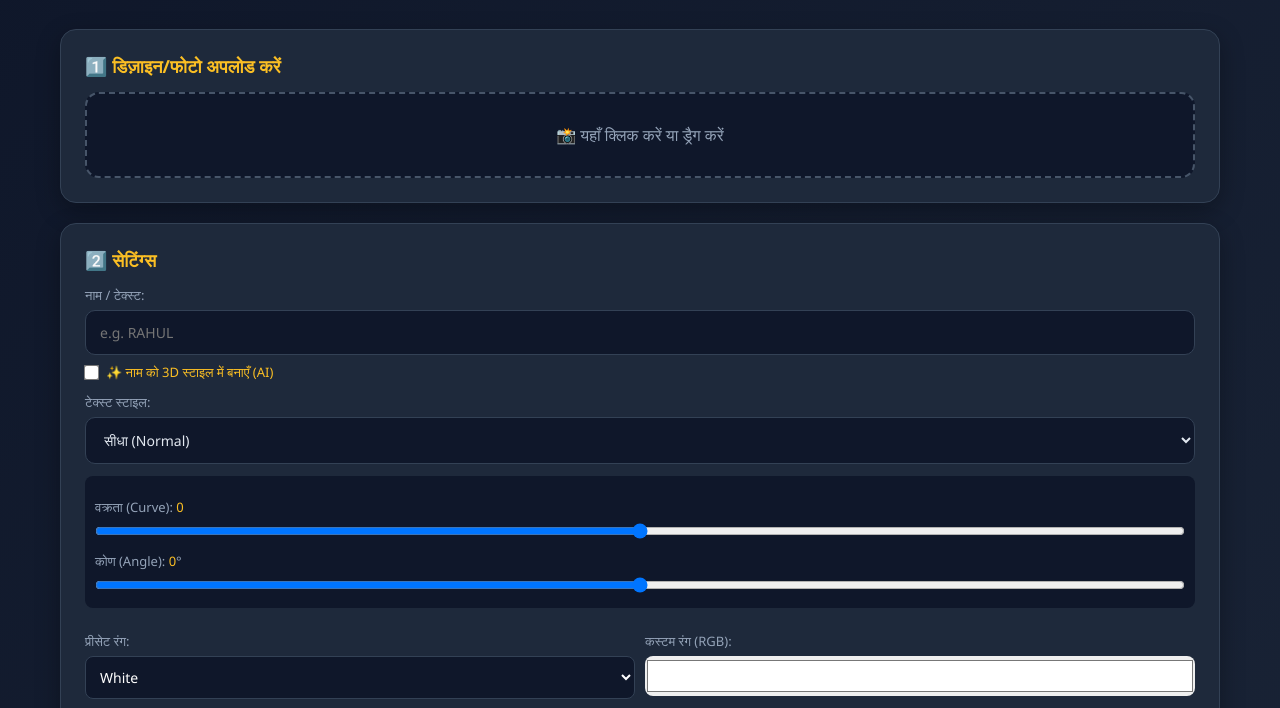
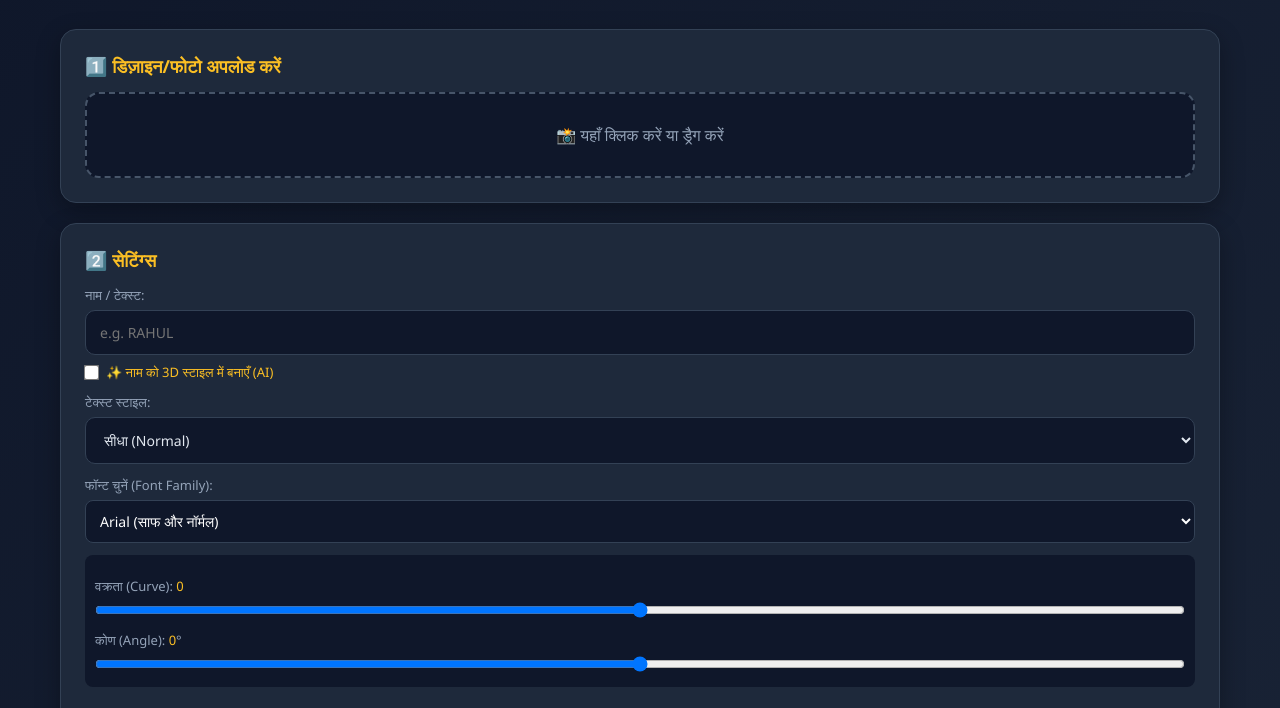
Before and after one commit to Ram-kungfu/Ai-Design-Studio-Pro-, a website: page index.html in a window 1280 px wide. Shown: the part 75-783 px from the top of the page. Drawn offline with Linux system fonts and the light colour scheme.

Commit message:
Add font selection dropdown to index.html
Added a font selection option with various font families for user choice.

```diff
--- a/index.html
+++ b/index.html
@@ -119,6 +119,21 @@
         <option value="round">गोल (Round)</option>
         <option value="full_circle">पूरा गोल - जीरो (Full Circle)</option>
         <option value="vertical">खड़ा (Vertical)</option>
+      </select>
+    </div>
+
+    <!-- 🔥 नया: फॉन्ट चुनने का ऑप्शन (सही जगह पर जोड़ा गया है) -->
+    <div style="margin-bottom: 12px;">
+      <label>फॉन्ट चुनें (Font Family):</label>
+      <select id="fontFamilySelect" onchange="updateEditorText()" style="width: 100%; padding: 10px; background: #0f172a; color: #fff; border: 1px solid #334155; border-radius: 8px;">
+        <option value="Arial, sans-serif">Arial (साफ और नॉर्मल)</option>
+        <option value="'Impact', sans-serif">Impact (मोटा और बोल्ड)</option>
+        <option value="'Times New Roman', serif">Times New Roman (प्रीमियम)</option>
+        <option value="'Courier New', monospace">Courier (मशीन जैसा)</option>
+        <option value="'Georgia', serif">Georgia (सुंदर)</option>
+        <option value="'Trebuchet MS', sans-serif">Trebuchet (मॉडर्न)</option>
+        <option value="'Comic Sans MS', cursive">Comic (मजेदार)</option>
+        <option value="'Verdana', sans-serif">Verdana (चौड़ा)</option>
       </select>
     </div>
 
@@ -269,4 +284,4 @@
 <footer><p>© AI Design Studio Pro</p></footer>
 <script src="script.js"></script>
 </body>
-            </html>
+  </html>
```
